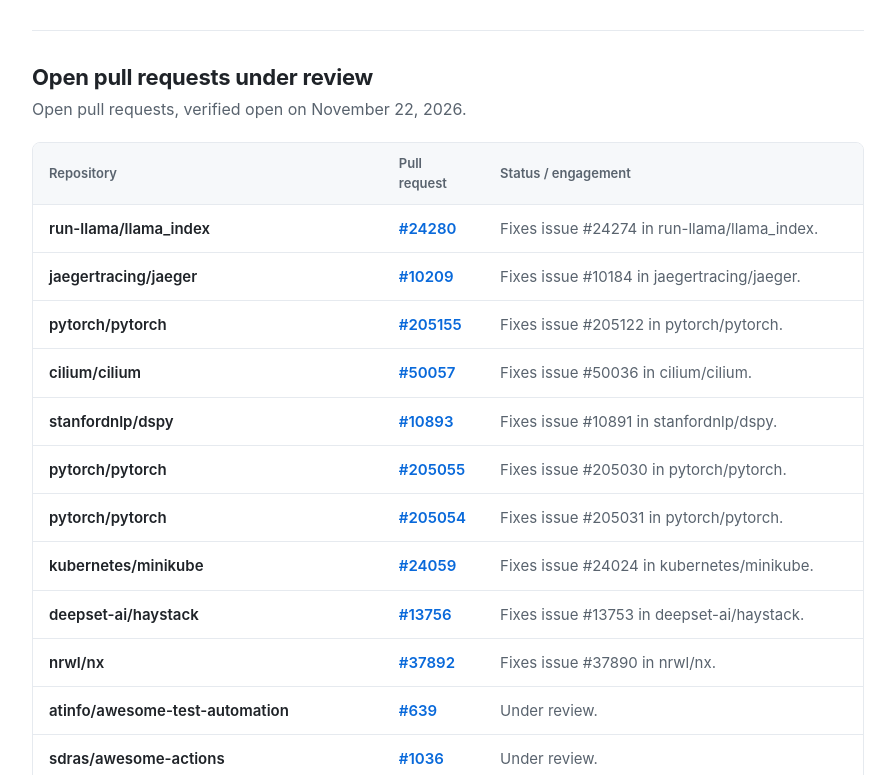
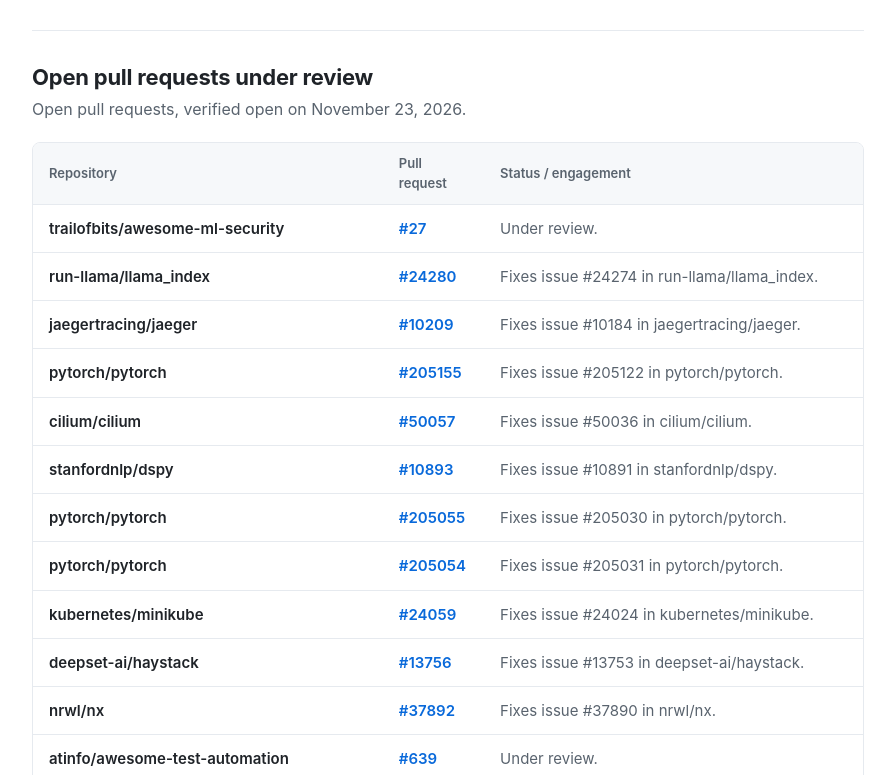
Before and after one commit to Sun-Wukhan/open-source-proof, a plain HTML site: page index.html in a window 1280 px wide. Shown: the part 2365-3140 px from the top of the page, without its empty margins (192-1087 px from the left). Drawn offline with Linux system fonts and the light colour scheme.

Commit message:
chore: refresh open source board (automated)

```diff
--- a/index.html
+++ b/index.html
@@ -445,7 +445,7 @@
 
         <section aria-labelledby="open-heading">
           <h2 id="open-heading">Open pull requests under review</h2>
-          <p class="section-lede">Open pull requests, verified open on November 22, 2026.</p>
+          <p class="section-lede">Open pull requests, verified open on November 23, 2026.</p>
 
           <div class="table-wrap">
             <table>
@@ -457,6 +457,11 @@
                 </tr>
               </thead>
               <tbody>
+                <tr>
+                  <td class="repo">trailofbits/awesome-ml-security</td>
+                  <td class="pr"><a href="https://github.com/trailofbits/awesome-ml-security/pull/27">#27</a></td>
+                  <td class="note">Under review.</td>
+                </tr>
                 <tr>
                   <td class="repo">run-llama/llama_index</td>
                   <td class="pr"><a href="https://github.com/run-llama/llama_index/pull/24280">#24280</a></td>
@@ -794,7 +799,7 @@
       </main>
 
       <footer>
-        <p>All facts verified from github.com on November 22, 2026. Source: <a href="https://github.com/Sun-Wukhan">github.com/Sun-Wukhan</a>. This page is regenerated automatically from live GitHub data.</p>
+        <p>All facts verified from github.com on November 23, 2026. Source: <a href="https://github.com/Sun-Wukhan">github.com/Sun-Wukhan</a>. This page is regenerated automatically from live GitHub data.</p>
       </footer>
     </div>
   </body>
```
